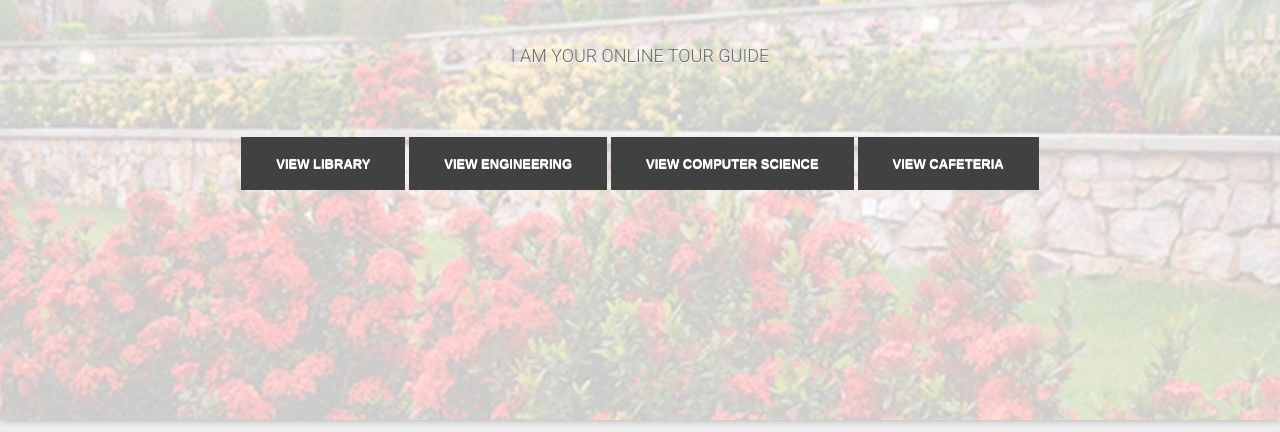
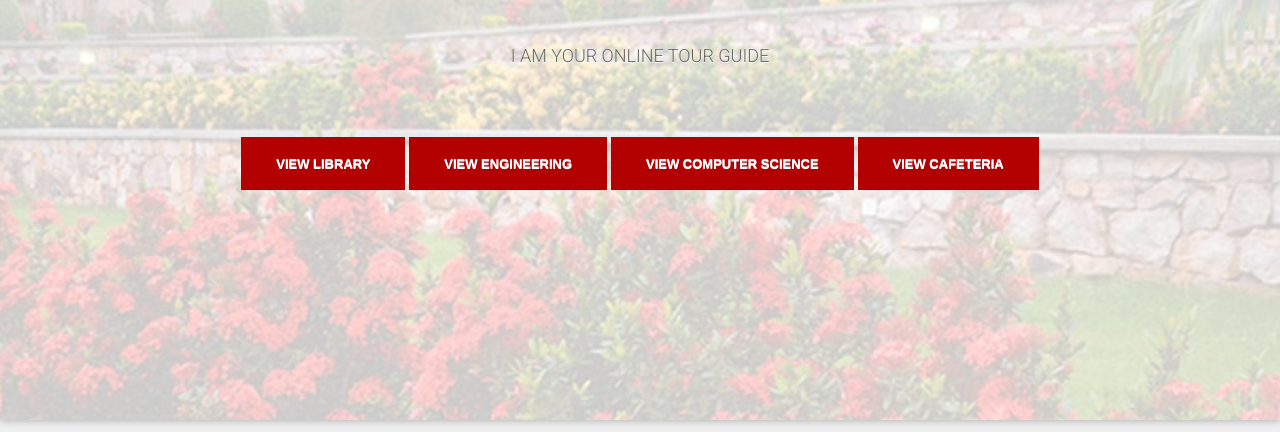
Before and after one commit to rejoicehormeku/newashesi, a plain HTML site: page index.html in a window 1280 px wide. Shown: the part 368-800 px from the top of the page. Drawn offline with nearby package versions, Linux system fonts and the light colour scheme; files whose address does not match are found by name; a web font is replaced by a local one.

Commit message:
css new commits--color  changes

```diff
--- a/css/main.css
+++ b/css/main.css
@@ -181,7 +181,7 @@ a:hover {
   margin-top: 25px;
 }
 #hero-area .btn {
-  background: #414141;
+  background: #b30000;
   border: none;
   color: #fff;
   padding: 20px 35px;
--- a/index.html
+++ b/index.html
@@ -156,7 +156,7 @@
                                 <h2 class="wow fadeInUp animated" data-wow-delay=".6s" >
 								  I am your online Tour Guide
                                 </h2>
-                                <a href="#about" data-transition="slide"  class="btn-lines dark light wow fadeInUp animated smooth-scroll btn btn-default btn-green" data-wow-delay=".9s"  data-transition="slide" href="#about"  >View Library</a>
+                                <a href="#about" data-transition="slide"  class="btn-lines dark light wow fadeInUp animated smooth-scroll btn btn-default btn-green" data-wow-delay=".9s" >View Library</a>
                                 <a href="#service" data-transition="flip"  class="btn-lines dark light wow fadeInUp animated smooth-scroll btn btn-default btn-green" data-wow-delay=".9s"  >View Engineering</a>
                                 <a href="#cs"  data-transition="fadeInLeft"  class="btn-lines dark light wow fadeInUp animated smooth-scroll btn btn-default btn-green" data-wow-delay=".9s"  >View Computer Science</a>
                                 <a  href="#cafe"  data-transition="fadeInUp"  class="btn-lines dark light wow fadeInUp animated smooth-scroll btn btn-default btn-green" data-wow-delay=".9s"  >View Cafeteria</a>
```
